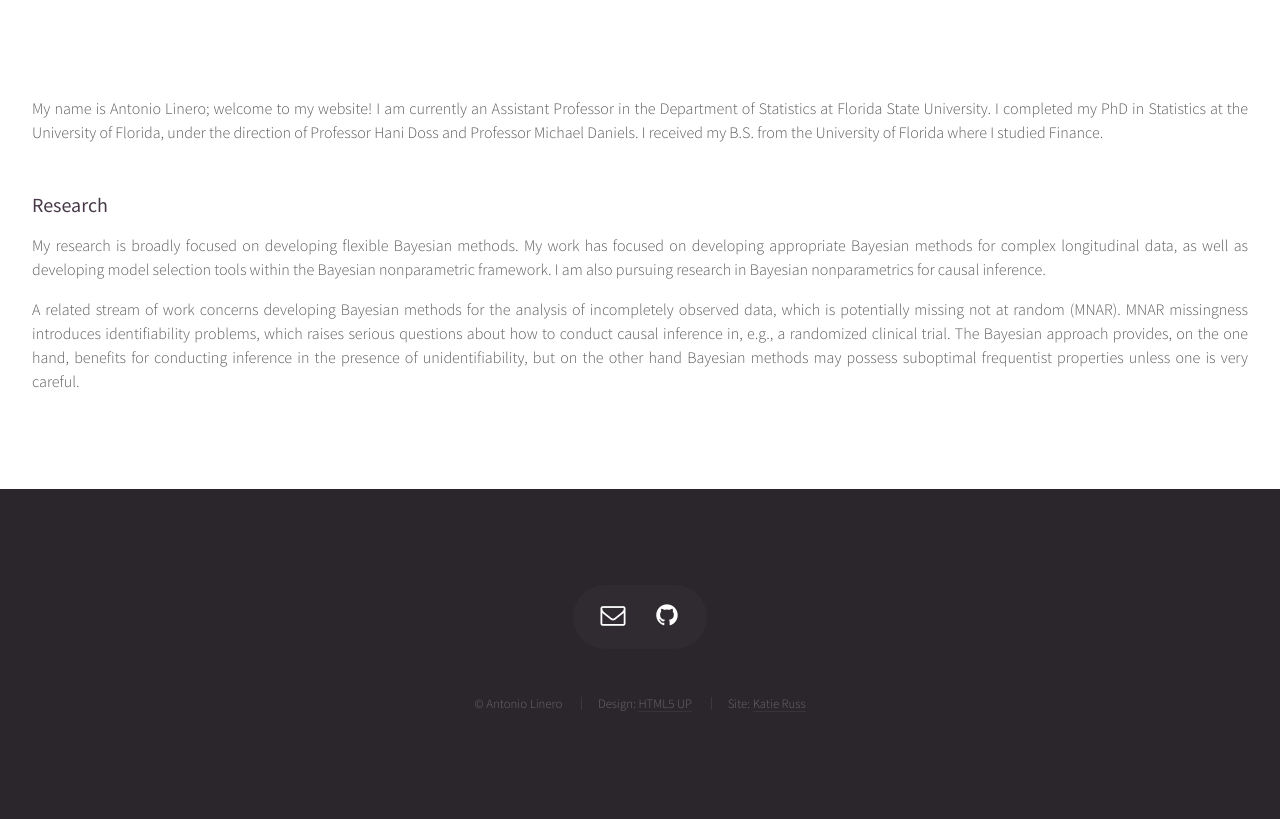
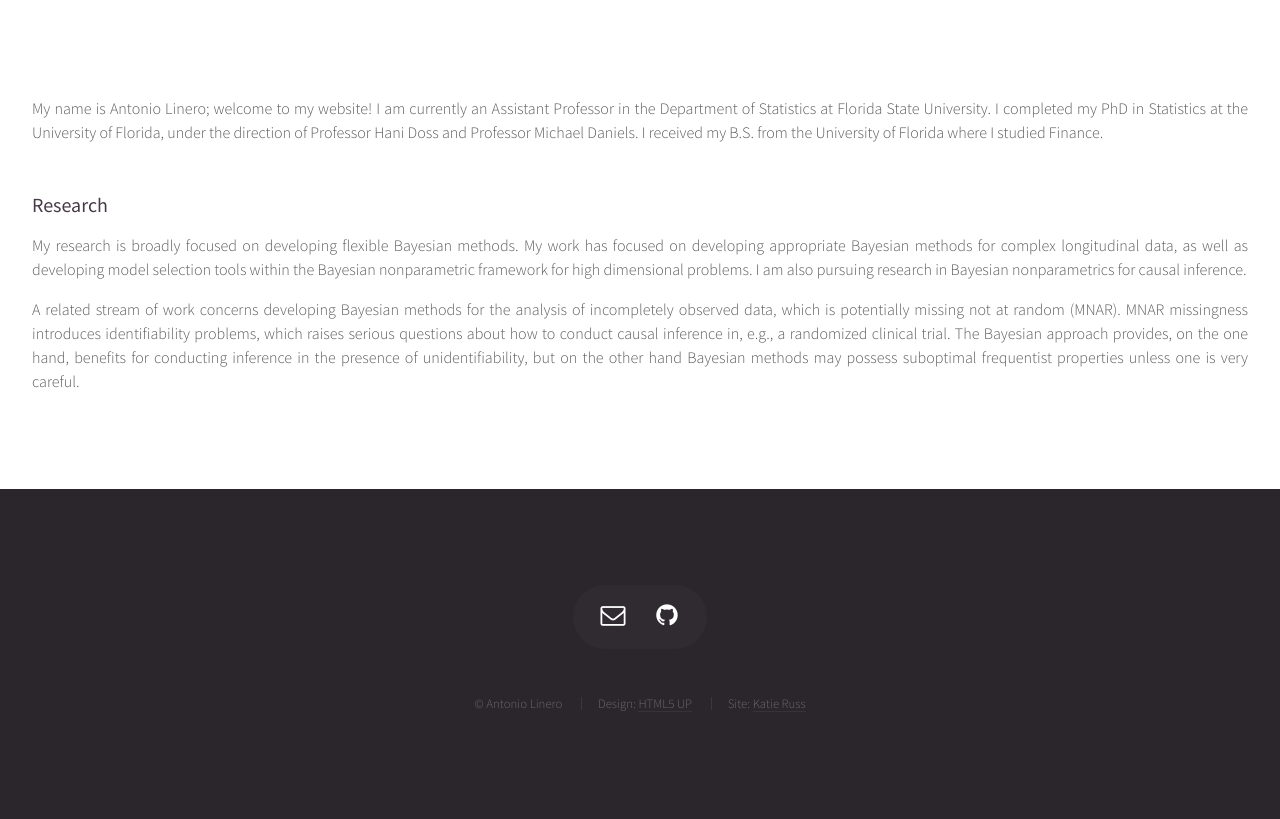
Before and after one commit to theodds/profpage, a Jekyll site: the page built from index.html, in a window 1280 px wide. Shown: the part 450-1269 px from the top of the page. Built offline with Jekyll 4.4.1, drawn with Linux system fonts in a browser that asks for light colours.

```diff
--- a/index.html
+++ b/index.html
@@ -11,12 +11,7 @@ layout: landing
         <h2 id="about">Antonio Linero</h2>
       </header> -->
       <p>
-        My name is Antonio Linero; welcome to my website! I am currently an
-        Assistant Professor in the Department of Statistics at Florida State
-        University. I completed my PhD in Statistics at the University of
-        Florida, under the direction of Professor Hani Doss and Professor
-        Michael Daniels. I received my B.S. from the University of Florida
-        where I studied Finance.
+        My name is Antonio Linero; welcome to my website! I am currently an Assistant Professor in the Department of Statistics at Florida State University. I completed my PhD in Statistics at the University of Florida, under the direction of Professor Hani Doss and Professor Michael Daniels. I received my B.S. from the University of Florida where I studied Finance.
       </p>
 
       <section>
@@ -24,23 +19,10 @@ layout: landing
           <h3 id="research">Research</h3>
         </header>
         <p>
-          My research is broadly focused on developing flexible Bayesian
-          methods. My work has focused on developing appropriate Bayesian
-          methods for complex longitudinal data, as well as developing model
-          selection tools within the Bayesian nonparametric framework. I am
-          also pursuing research in Bayesian nonparametrics for causal
-          inference.
+          My research is broadly focused on developing flexible Bayesian methods. My work has focused on developing appropriate Bayesian methods for complex longitudinal data, as well as developing model selection tools within the Bayesian nonparametric framework for high dimensional problems. I am also pursuing research in Bayesian nonparametrics for causal inference.
         </p>
         <p>
-          A related stream of work concerns developing Bayesian methods for the
-          analysis of incompletely observed data, which is potentially missing
-          not at random (MNAR). MNAR missingness introduces identifiability
-          problems, which raises serious questions about how to conduct causal
-          inference in, e.g., a randomized clinical trial. The Bayesian
-          approach provides, on the one hand, benefits for conducting inference
-          in the presence of unidentifiability, but on the other hand Bayesian
-          methods may possess suboptimal frequentist properties unless one is
-          very careful.
+          A related stream of work concerns developing Bayesian methods for the analysis of incompletely observed data, which is potentially missing not at random (MNAR). MNAR missingness introduces identifiability problems, which raises serious questions about how to conduct causal inference in, e.g., a randomized clinical trial. The Bayesian approach provides, on the one hand, benefits for conducting inference in the presence of unidentifiability, but on the other hand Bayesian methods may possess suboptimal frequentist properties unless one is very careful.
         </p>
       </section>
     </article>
```
Also changed, not shown: _publications/deviations.md (+1 -1 lines), _publications/multirubric-2017.md (+3 -3 lines), _publications/softbart-2017.md (added, +11 -0 lines).
